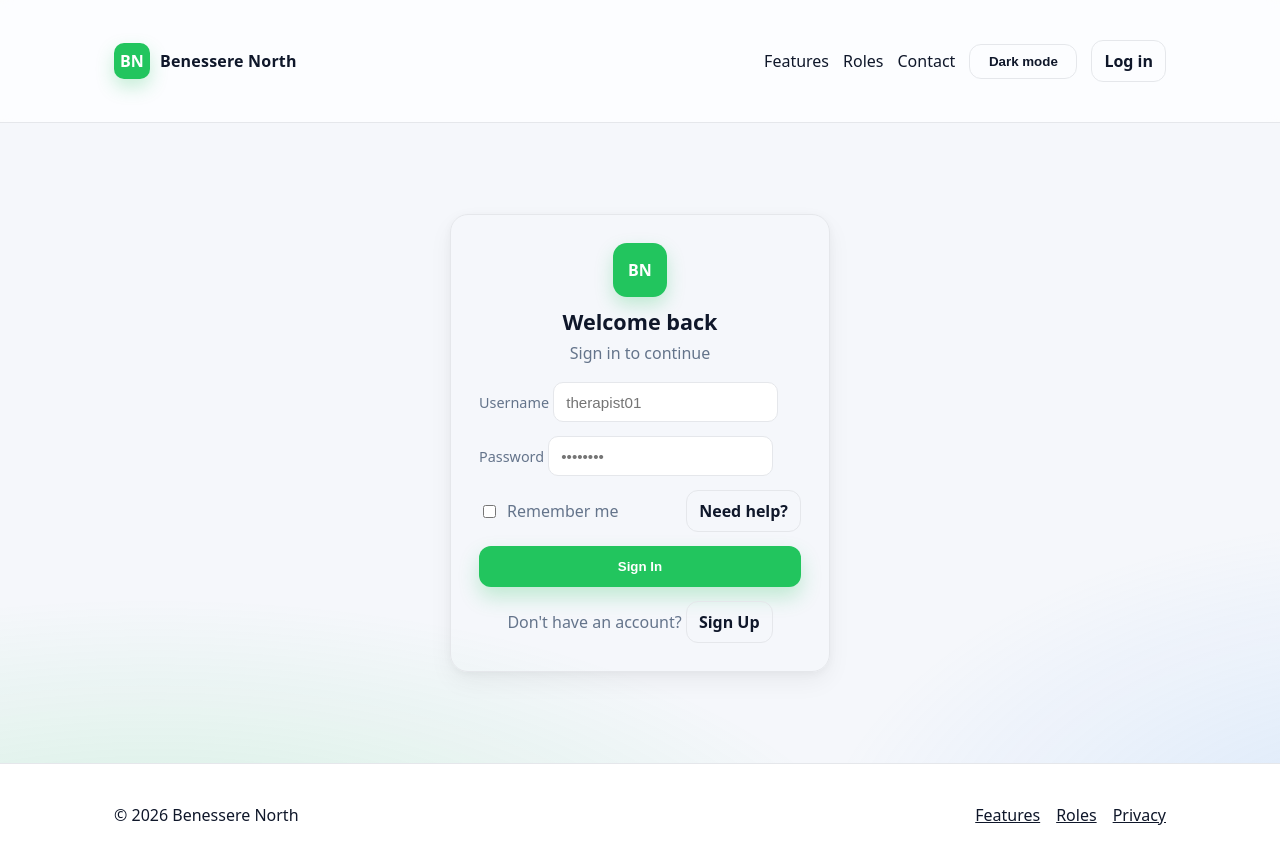
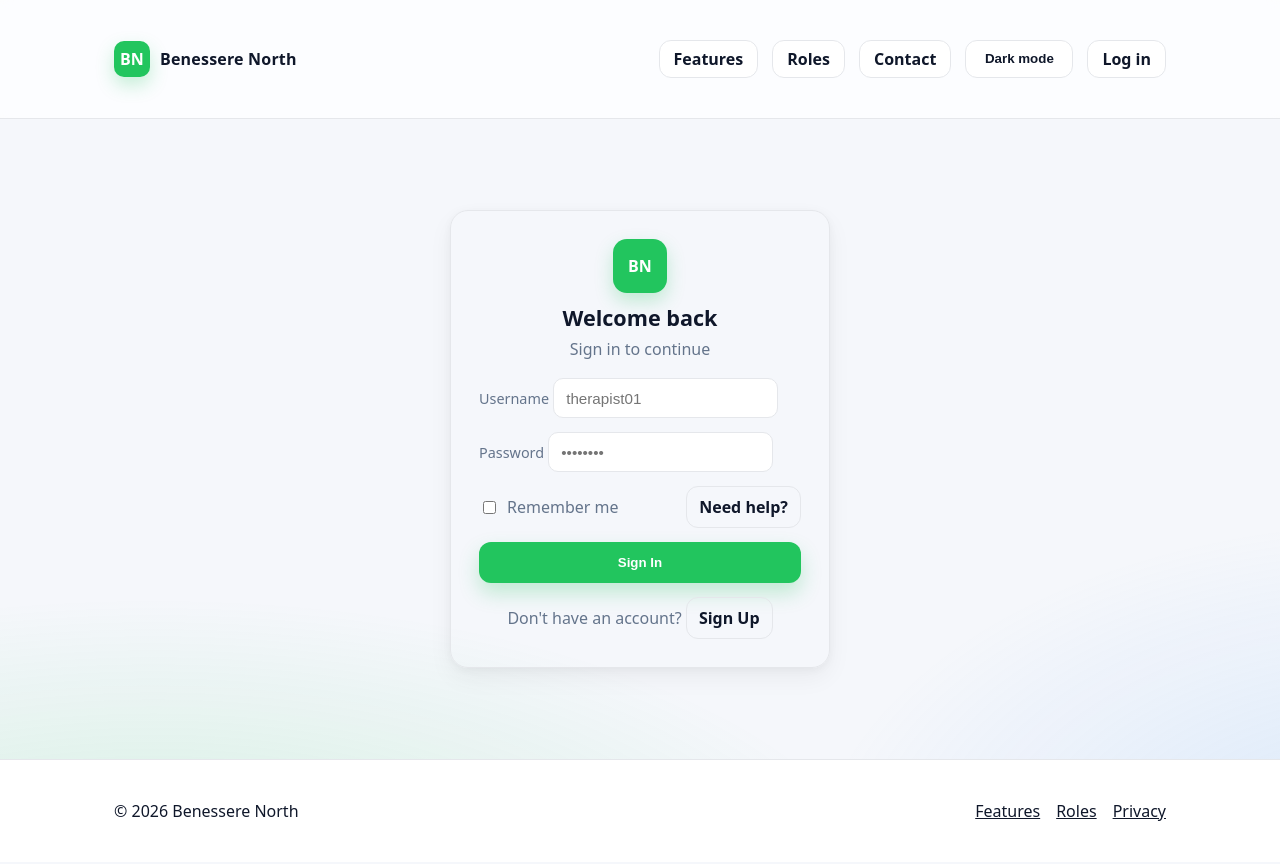
Before and after one commit to jpache22/benessere-north-mental-health-tracker, a SvelteKit app in the folder frontend/: page /login in a window 1280 px wide. Built offline with nearby package versions, Linux system fonts and the light colour scheme.

Commit message:
Unify global header nav item styling

```diff
--- a/frontend/src/app.css
+++ b/frontend/src/app.css
@@ -67,6 +67,25 @@ body{
 .nav-list a,.nav-list button{text-decoration:none}
 .nav-list a:hover{text-decoration:underline}
 .nav-list button{background:transparent;cursor:pointer}
+.nav-list .nav-item{
+  display:inline-flex;
+  align-items:center;
+  justify-content:center;
+  min-height:38px;
+  padding:9px 14px;
+  border-radius:12px;
+  border:1px solid var(--border);
+  background:color-mix(in srgb, var(--card) 88%, transparent);
+  color:var(--nav-link);
+  font-weight:600;
+  line-height:1;
+  transition:background .16s,border-color .16s,color .16s;
+}
+.nav-list .nav-item:hover{
+  text-decoration:none;
+  border-color:color-mix(in srgb, var(--brand) 55%, var(--border));
+  background:color-mix(in srgb, var(--brand) 10%, var(--card));
+}
 
 /* NEW: push footer to bottom and add breathing room */
 .site-footer{
--- a/frontend/src/routes/+layout.svelte
+++ b/frontend/src/routes/+layout.svelte
@@ -109,23 +109,23 @@
       </button>
 
       <ul id="navList" class="nav-list {open ? 'show' : ''}">
-        <li><a href="/landing#features">Features</a></li>
-        <li><a href="/landing#roles">Roles</a></li>
-        <li><a href="/landing#contact">Contact</a></li>
+        <li><a class="nav-item" href="/landing#features">Features</a></li>
+        <li><a class="nav-item" href="/landing#roles">Roles</a></li>
+        <li><a class="nav-item" href="/landing#contact">Contact</a></li>
         {#if isAuthenticated}
-          <li><a class="btn small outline" href={dashboardPath}>Dashboard</a></li>
-          <li><a class="btn small outline" href="/profile">Profile</a></li>
+          <li><a class="nav-item" href={dashboardPath}>Dashboard</a></li>
+          <li><a class="nav-item" href="/profile">Profile</a></li>
         {/if}
         <li>
-          <button class="btn small outline theme-toggle" on:click={toggleTheme}>
+          <button class="nav-item theme-toggle" on:click={toggleTheme}>
             {darkMode ? "Light mode" : "Dark mode"}
           </button>
         </li>
 
         {#if isAuthenticated}
-          <li><button class="btn small outline" on:click={signout}>Sign out</button></li>
+          <li><button class="nav-item" on:click={signout}>Sign out</button></li>
         {:else}
-          <li><a class="btn small outline" href="/login">Log in</a></li>
+          <li><a class="nav-item" href="/login">Log in</a></li>
         {/if}
       </ul>
     </nav>
```
